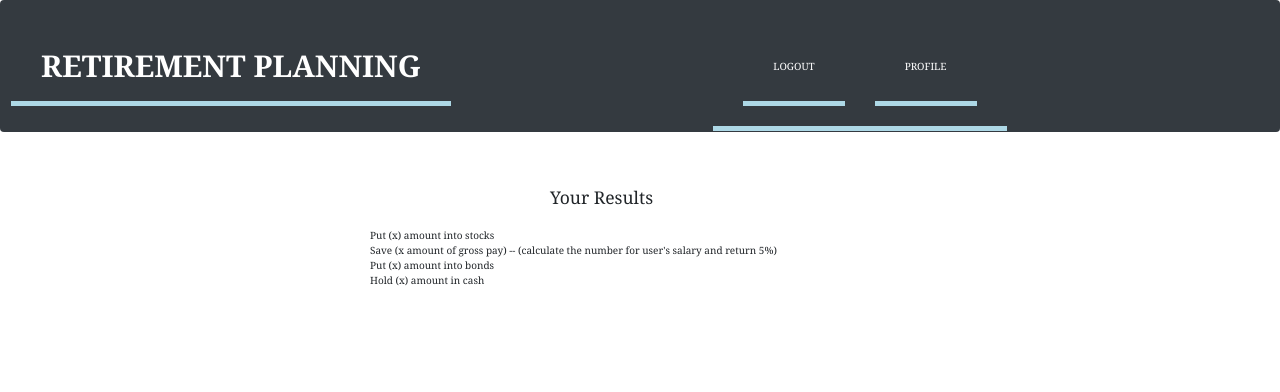
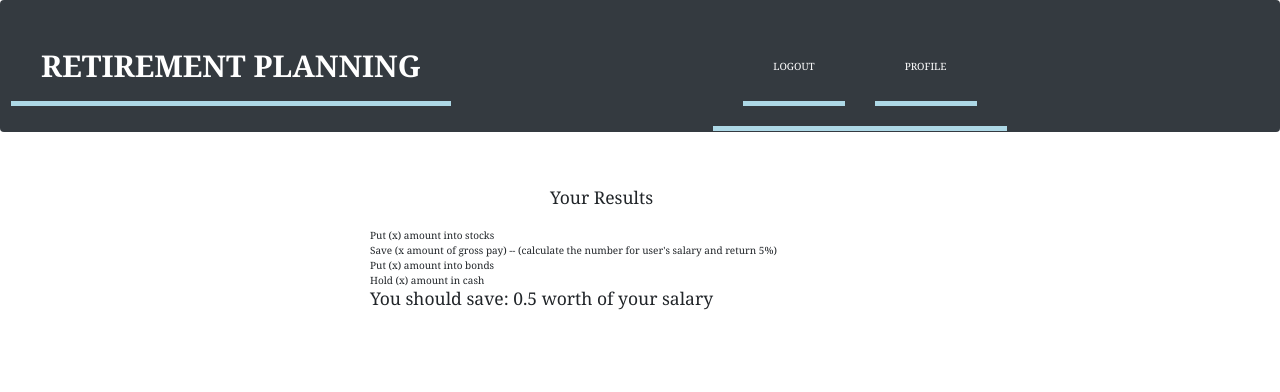
Before and after one commit to MattDevOps/Allocate-Your-Funds, a Flask app: page /results in a window 1280 px wide. Shown: the top 392 px of the page. Run offline with Flask 2, Linux system fonts and the light colour scheme; a user stored in the database is signed in; tables that the repository leaves empty hold one stand-in row (values such as "Sample post"); some libraries are stand-ins or nearby versions.

Commit message:
five_percent function working

```diff
--- a/app/calculations.py
+++ b/app/calculations.py
@@ -4,13 +4,14 @@ class Calculations():
         self.salary = salary
 
     def stocks(self):
-        return self.num1 + self.num2
+        pass
 
     def holdCash(self):
         return 'This is a string, going to the results.html file'
 
     def bonds(self):
-        return
+        pass
 
     def five_percent(self):
-        return salary * 0.05
+        print(self.salary)
+        return (self.salary * 0.05)
--- a/app/routes.py
+++ b/app/routes.py
@@ -35,10 +35,10 @@ def register():
     if current_user.is_authenticated:
         return redirect(url_for('index'))
     register_form = RegistrationForm()
-    calc = None
     if register_form.validate_on_submit():
         user = User(username=register_form.username.data, email=register_form.email.data, age=register_form.age.data, salary=register_form.salary.data)
-        calc = Calculations(register_form.salary.data, register_form.age.data)
+
+        calc = Calculations(register_form.age.data, register_form.salary.data)
 
         user.set_password(register_form.password.data)
 
@@ -46,7 +46,7 @@ def register():
         db.session.commit()
         flash('Thanks for registering! You can now view your retirement info.')
         return redirect(url_for('login'))
-    return render_template('register.html', form=register_form, calc=calc)
+    return render_template('register.html', form=register_form)
 
 @app.route('/logout')
 def logout():
@@ -70,6 +70,9 @@ def edit_profile():
         return redirect(url_for('edit_profile'))
     return render_template('edit_profile.html', title='Edit Profile', form=form)
 
+@login_required
 @app.route('/results', methods=['GET', 'POST'])
 def results():
-         return render_template('results.html', title='Results')
+
+    calc = Calculations(current_user.age, current_user.salary)
+    return render_template('results.html', calc=calc, title='Results')
--- a/app/templates/register.html
+++ b/app/templates/register.html
@@ -10,9 +10,7 @@
     <h3 class="offset-md-3 pic_text">Fill In Your Information</h3>
 
     {{ wtf.quick_form(form) }}
-   {% if calc != None %}
-    <h3>Result is: {{ calc.add() }}</h3>
-    {% endif %}
+
 
   </div>
 </div>
--- a/app/templates/results.html
+++ b/app/templates/results.html
@@ -14,8 +14,9 @@
       <br>Put (x) amount into bonds
       <br>Hold (x) amount in cash
 
-
-
+      {% if calc %}
+        <h3>You should save: {{ calc.five_percent() }} worth of your salary</h3>
+      {% endif %}
 
     </div>
   </div>
```
Also changed, not shown: app.db.
